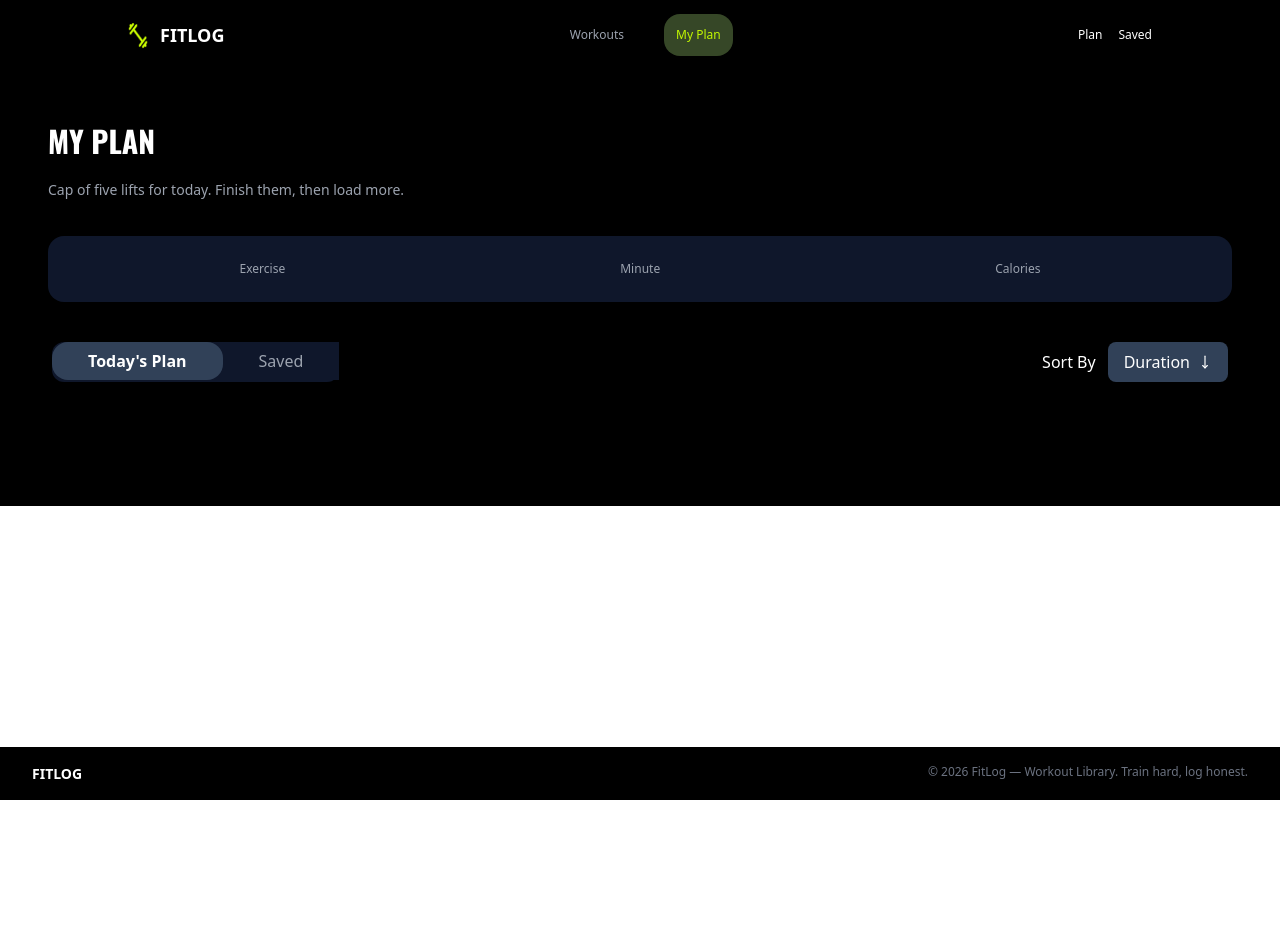
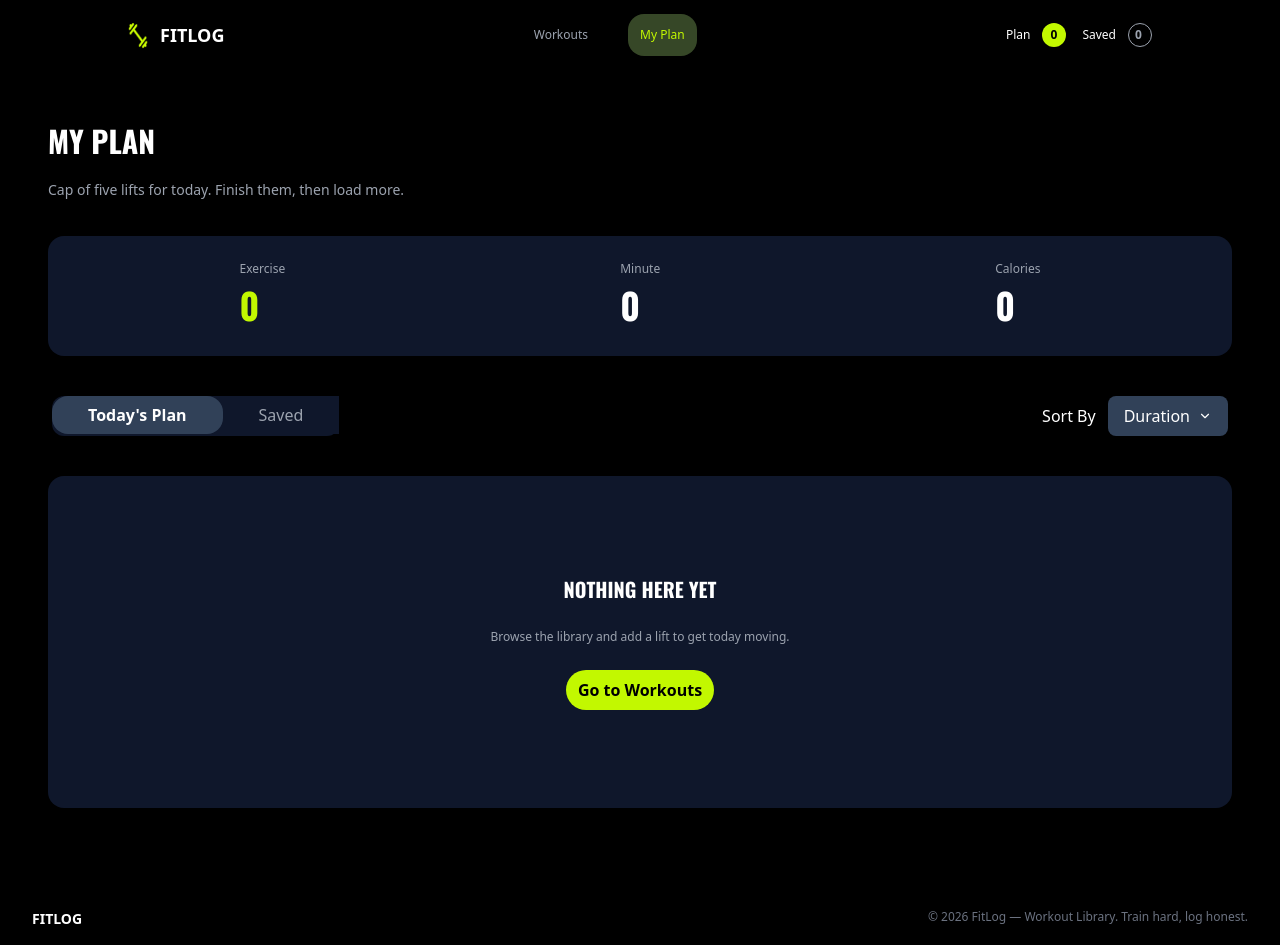
Before and after one commit to MOHAMMEDHASANMOZUMDER/Assignment-6-PH-, a Next.js app: page /my-plan in a window 1280 px wide. Before the commit the page ends 800 px from the top, so only its background shows below. Built offline with nearby package versions, Linux system fonts and the light colour scheme.

Commit message:
Sorting and counts in My Plan page implemented

```diff
--- a/src/Context/WorkoutContext.tsx
+++ b/src/Context/WorkoutContext.tsx
@@ -2,29 +2,49 @@
 import { WorkoutType } from '@/types/Types';
 import React from 'react';
 import { ReactNode, useState, createContext, useEffect } from 'react';
+import { toast } from 'react-toastify';
 export const Gymcontext=createContext({})
 
 
 const WorkoutContext = ({children}:{children:ReactNode}) => {
     const [Plan, SetPlan]=useState<WorkoutType[]>([]);
-    const [Saved, SetSaved] = useState<WorkoutType[]>(() => {
-    if (typeof window !== "undefined") {
-        const data = localStorage.getItem("savedWorkouts");
-        return data ? JSON.parse(data) : [];
+    const[Load,SetLoad]=useState(false)
+    const [Saved, SetSaved] = useState<WorkoutType[]>([]);
+        useEffect(() => {
+    const data = localStorage.getItem("savedWorkouts");
+
+    if (data) {
+      SetSaved(JSON.parse(data));
     }
 
-    return [];
-});
- useEffect(() => {
-        localStorage.setItem("savedWorkouts", JSON.stringify(Saved));
-    }, [Saved]);
+    SetLoad(true);
+  }, []);
+
+  useEffect(() => {
+    if (Load) {
+      localStorage.setItem("savedWorkouts", JSON.stringify(Saved));
+    }
+  }, [Saved, Load]);
 const addWorkout = (workout: WorkoutType, type: string) => {
-    if (type === "plan") {
-      SetPlan([...Plan, workout]);
+    if (type === "plan"){
+        if(Plan.some(item=>item.id===workout.id)){
+            toast.error("Data already exists in plans!!")
+        }
+        else{
+            SetPlan([...Plan, workout]);
+      toast.success("Planned successfully!")
+        }
+
     }
 
     if (type === "saved") {
-      SetSaved([...Saved, workout]);
+      if(Saved.some(item => item.id === workout.id)){
+        toast.error("Data already exists in saved ones!!")
+      }
+      else{
+        SetSaved([...Saved, workout]);
+        toast.success("Plan saved successfully!")
+      }
     }
   };
 
--- a/src/app/layout.tsx
+++ b/src/app/layout.tsx
@@ -25,7 +25,7 @@ export const metadata: Metadata = {
 export default function RootLayout({ children }: LayoutProps<"/">) {
   return (
    <html lang="en" data-theme="white">
-      <body className="min-h-screen flex flex-col">
+      <body className="min-h-screen flex flex-col bg-black">
       <WorkoutContext>
          <Navbar />
 
--- a/src/app/my-plan/page.tsx
+++ b/src/app/my-plan/page.tsx
@@ -2,10 +2,11 @@
 import React, { useState,useContext } from 'react';
 import { Oswald } from 'next/font/google';
 import SavedGym from './SavedGym';
-import { MoveDown } from 'lucide-react';
+import { ChevronDown } from 'lucide-react';
 import { Gymcontext } from '@/Context/WorkoutContext';
 import WorkoutCard from '@/components/Homepage/WorkoutCard';
 import { WorkoutType } from '@/types/Types';
+import Link from 'next/link';
 const oswald = Oswald({
   subsets: ["latin"]
 });
@@ -26,7 +27,27 @@ const handleSelect = (option: string) => {
   setOpen(false);
 };
 const {Saved,Plan}=useContext(Gymcontext)
-const data=Active==="saved"?Saved:Plan
+const rawdata=Active==="saved"?Saved:Plan
+const data=selected==="Duration"?rawdata.sort((a:WorkoutType,b:WorkoutType)=>(a.duration-b.duration)):
+                selected==="Calories"?rawdata.sort((a:WorkoutType,b:WorkoutType)=>(a.caloriesBurned-b.caloriesBurned)):rawdata.sort((a:WorkoutType,b:WorkoutType)=>(a.rating-b.rating))
+
+function calcCal(num: WorkoutType[]) {
+  let count = 0;
+  for (let i = 0; i < num.length; i++) {
+    count = count + num[i].caloriesBurned;
+  }
+  return count;
+}
+function calcMin(num: WorkoutType[]) {
+  let count = 0;
+  for (let i = 0; i < num.length; i++) {
+    count = count + num[i].duration;
+  }
+  return count;
+}
+function calcEx(num: WorkoutType[]) {
+  return num.length;
+}
     return (
         <div className='bg-black p-[48px] flex flex-col gap-9'>
             <div className='flex flex-col gap-4'>
@@ -36,12 +57,15 @@ const data=Active==="saved"?Saved:Plan
             <div className='flex justify-around text-white bg-slate-900 p-[24px] rounded-2xl'>
                 <div >
                     <p className='text-[12px] font-[400] text-text-gry'>Exercise</p>
+                    <p className={`${oswald.className} text-[36px] font-[700] text-text-grn`}>{calcEx(data)}</p>
                 </div>
                 <div>
                     <p className='text-[12px] font-[400] text-text-gry'>Minute</p>
+                    <p className={`${oswald.className} text-[36px] font-[700]`}>{calcMin(data)}</p>
                 </div>
                 <div>
                     <p className='text-[12px] font-[400] text-text-gry'>Calories</p>
+                    <p className={`${oswald.className} text-[36px] font-[700]`}>{calcCal(data)}</p>
                 </div>
             </div>
             <div className='p-[4px] text-text-gry flex justify-between'>
@@ -56,7 +80,7 @@ const data=Active==="saved"?Saved:Plan
   <div
     className="rounded-lg bg-slate-700 px-4 py-2 text-white flex gap-2 items-center cursor-pointer" onClick={() => setOpen(!open)}>
     <button>{selected}</button>
-    <MoveDown className="h-3.5 w-3.5 text-white" />
+    <ChevronDown className="h-3.5 w-3.5 text-white" />
   </div>
 
   {open && (
@@ -78,12 +102,20 @@ const data=Active==="saved"?Saved:Plan
                 </div>
             </div>
             <div className="flex flex-col gap-6">
-        {data.map((workout:WorkoutType) => (
+        {
+            data.length===0? <div className='bg-slate-900 rounded-2xl flex flex-col gap-6 justify-center items-center py-[98px]'>
+               <p className={`${oswald.className} text-[20px] font-[700] text-white`}>NOTHING HERE YET</p>
+               <p className='text-[12px] font-[400] text-text-gry'>Browse the library and add a lift to get today moving.</p>
+               <Link href="/#Library" className='bg-text-grn px-3 py-2 rounded-full font-semibold hover:-translate-y-1'>Go to Workouts</Link>
+            </div>
+            :
+            data.map((workout:WorkoutType) => (
           <SavedGym
             key={workout.id}
             workout={workout}
           />
-        ))}
+        ))
+        }
       </div>
             <div></div>
         </div>
--- a/src/components/DetailsButton/PlanButton.tsx
+++ b/src/components/DetailsButton/PlanButton.tsx
@@ -9,7 +9,6 @@ const PlanButton = ({workout}:{workout:WorkerType}) => {
         const handlePlan = () => {
             console.log("Clicked!!!!")
             addWorkout(workout, "plan")
-            toast.info("Planned successfully!")
         }
     return (
         <div>
--- a/src/components/DetailsButton/SaveButton.tsx
+++ b/src/components/DetailsButton/SaveButton.tsx
@@ -11,7 +11,6 @@ const SaveButton = ({workout}:{workout:WorkoutType}) => {
     const {addWorkout}=useContext(Gymcontext)
     const handlePlan = () => {
      addWorkout(workout, "saved")
-        toast.success("Plan saved successfully!")
     }
     return (
         <div>
--- a/src/components/shared/Navbar.tsx
+++ b/src/components/shared/Navbar.tsx
@@ -1,13 +1,14 @@
 "use client";
-
-import { useState } from "react";
+import { useContext, useState } from "react";
 import Link from "next/link";
 import Image from "next/image";
 import { usePathname } from "next/navigation";
+import { Gymcontext } from "@/Context/WorkoutContext";
 
 const Navbar = () => {
     const path = usePathname();
     const [menuOpen, setMenuOpen] = useState(false);
+    const {Saved,Plan}=useContext(Gymcontext)
 
     return (
         <nav className="h-[60px] sm:h-[65px] md:h-[70px] relative w-full px-4 sm:px-6 md:px-16 lg:px-24 xl:px-32 flex items-center justify-between z-20 bg-black text-white shadow-[0px_4px_25px_0px_#0000000D] transition-all">
@@ -29,8 +30,8 @@ const Navbar = () => {
                 </Link>
             </ul>
             <div className="hidden sm:flex gap-3 md:gap-4 text-[11px] md:text-[12px] font-[500]">
-                <p>Plan</p>
-                <p>Saved</p>
+                  <p className="flex gap-3 items-center">Plan <span className="inline-flex bg-text-grn rounded-full w-6 h-6 p-2 text-black items-center font-bold">{Plan.length}</span></p>
+                    <p className="flex gap-3 items-center">Saved <span className="inline-flex w-6 h-6 items-center text-text-gry border-text-gry border-[1px] rounded-full p-1.5 font-bold">{Saved.length}</span></p>
             </div>
             <button onClick={() => setMenuOpen(!menuOpen)} className="menu-btn inline-block md:hidden active:scale-90 transition">≣
             </button>
@@ -45,8 +46,8 @@ const Navbar = () => {
                     </Link>
                 </ul>
                 <div className="flex gap-4 text-[12px] font-[500] mt-4">
-                    <p>Plan</p>
-                    <p>Saved</p>
+                    <p className="flex gap-3 items-center">Plan <span className="inline-flex bg-text-grn rounded-full w-6 h-6 p-2 text-black items-center font-bold">{Plan.length}</span></p>
+                    <p className="flex gap-3 items-center">Saved <span  className="inline-flex w-6 h-6 items-center text-text-gry border-text-gry border-[1px] rounded-full p-1.5 font-bold">{Saved.length}</span></p>
                 </div>
             </div>
         </nav>
```
